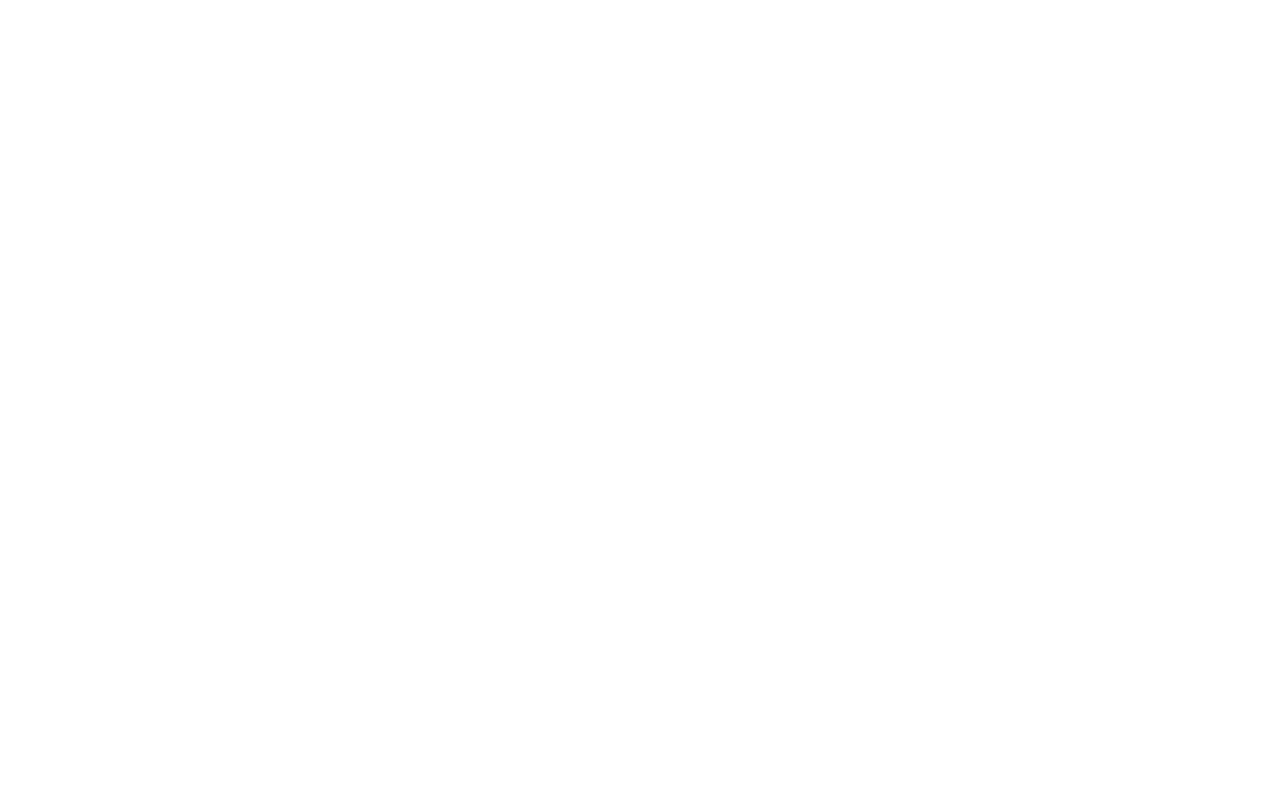
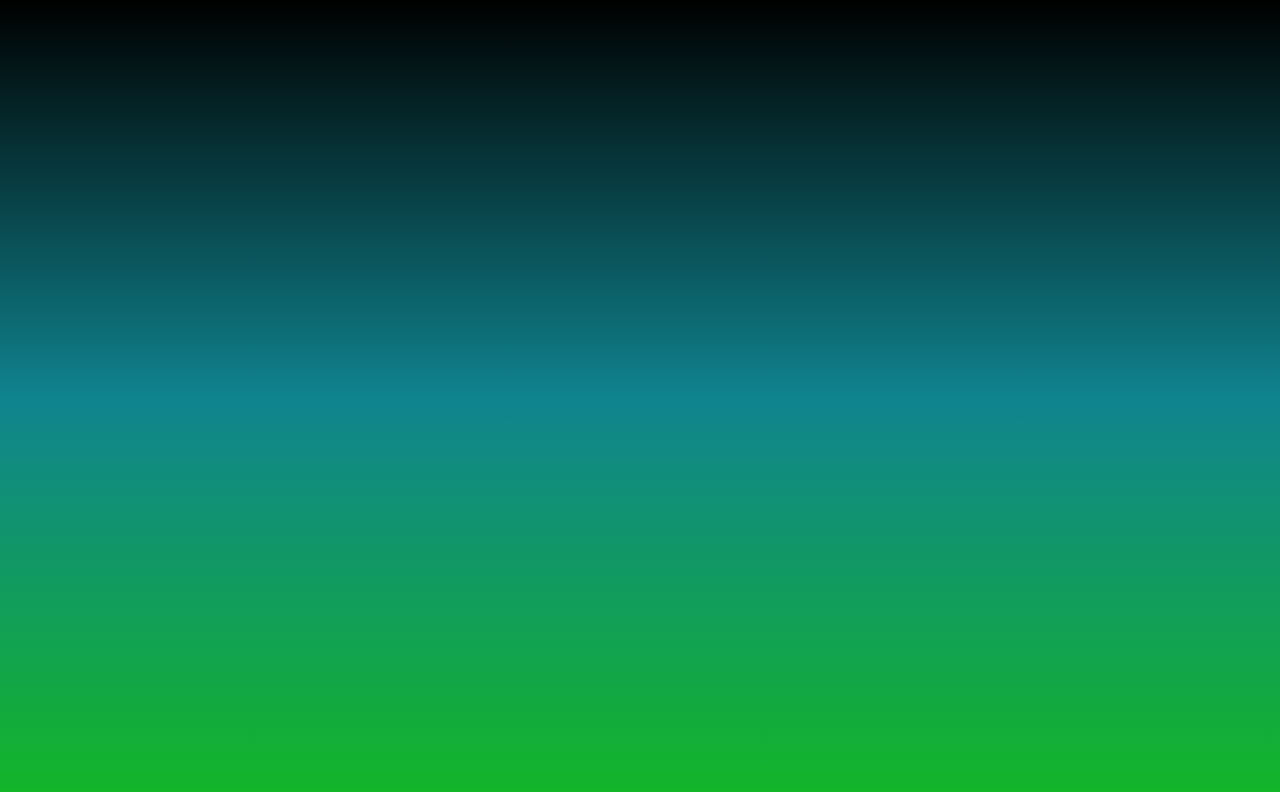
Before and after one commit to mau2099/SweetCreationsGourmet, a plain HTML site: page appweb/index.html in a window 1280 px wide. Drawn offline with Linux system fonts and the light colour scheme.

Commit message:
-se agregan los colores a la pantalla index.html

```diff
--- /dev/null
+++ b/appweb/css/styles.scss
@@ -0,0 +1,28 @@
+
+$color-primary-0: #00660D;	// Main Primary color */
+$color-primary-1: #13B627;
+$color-primary-2: #078717;
+$color-primary-3: #003F08;
+$color-primary-4: #001503;
+
+// Main Secondary color (1) */
+$color-secondary-1-0: #014950;
+$color-secondary-1-1: #10848F;
+$color-secondary-1-2: #07626A;
+$color-secondary-1-3: #002D31;
+$color-secondary-1-4: #000F10;
+
+  // Main tertiary color (2) */
+$color-tertiary-2-0: #4F7A00;
+$color-tertiary-2-1: #94DA16;
+$color-tertiary-2-2: #6BA208;
+$color-tertiary-2-3: #314C00;
+$color-tertiary-2-4: #101900;
+
+html, body{
+    width: 100%;
+    height: 100%;
+    margin: 0;
+    padding: 0;
+    background: linear-gradient(to top, $color-primary-1, $color-secondary-1-1, black)
+}
--- a/appweb/index.html
+++ b/appweb/index.html
@@ -6,7 +6,8 @@
     <meta http-equiv="X-UA-Compatible" content="ie=edge">
     <meta></meta>
     <title>eCommerkland - Todo para caballeros elegantes</title>
-    <link rel="icon" href="favicon.ico".ico">
+    <link rel="icon" href="favicon.ico">
+    <link rel="stylesheet" href="css/styles.css">
 </head>
 <body>
 
```
Also changed, not shown: appweb/css/styles.css (added), 1 other file.
